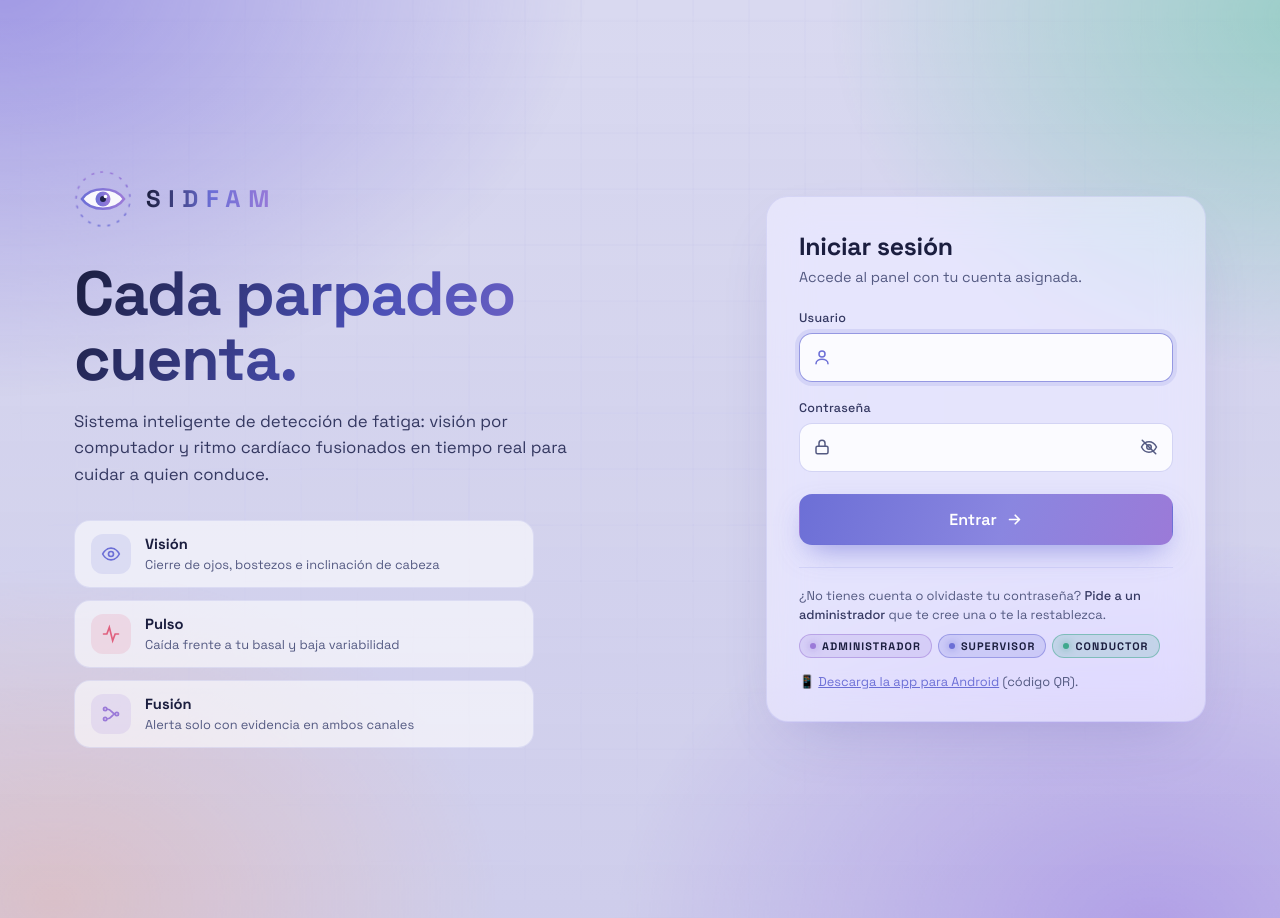
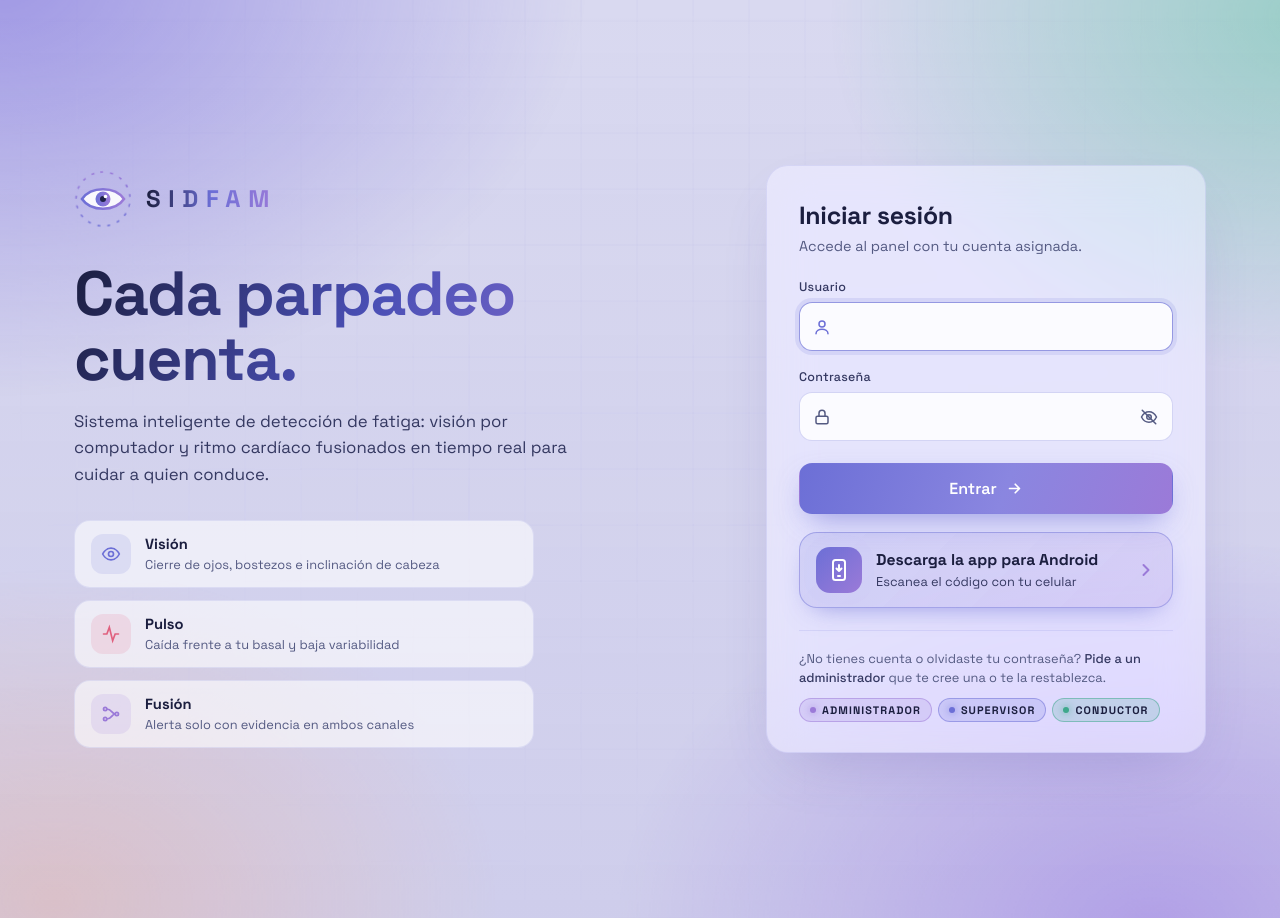
Before and after one commit to yersonh/Backend-Analitica-de-datos, a FastAPI app: page /login in a window 1280 px wide. Run offline with FastAPI, Linux system fonts and the light colour scheme; parts of the project's set-up code (start-up, migrations or seed data) failed here and were passed over; some libraries are stand-ins or nearby versions.

Commit message:
Tarjeta destacada con QR para descargar la app en el login
Co-Authored-By: Claude Opus 5.5 <noreply@anthropic.com>

```diff
--- a/app/main.py
+++ b/app/main.py
@@ -606,6 +606,7 @@ APK_URL = os.getenv(
     "APK_URL",
     "https://github.com/yersonh/Backend-Analitica-de-datos/releases/latest/download/app-release.apk",
 )
+templates.env.globals["apk_url"] = APK_URL  # el login muestra el QR en línea
 
 
 @app.get("/app", response_class=HTMLResponse)
--- a/app/templates/login.html
+++ b/app/templates/login.html
@@ -49,7 +49,37 @@
         .card .foot b { color: var(--ink-2); font-weight: 500; }
         .roles { display: flex; gap: 6px; flex-wrap: wrap; margin-top: 10px; }
 
+        /* --- Descarga de la app --- */
+        .app-tile {
+            display: flex; align-items: center; gap: 14px; margin-top: 18px; padding: 14px 16px;
+            border-radius: 18px; text-decoration: none; color: var(--ink);
+            background: linear-gradient(135deg, rgba(108, 111, 214, 0.16), rgba(155, 122, 216, 0.2));
+            border: 1.5px solid rgba(108, 111, 214, 0.45);
+            box-shadow: 0 10px 28px -14px rgba(108, 111, 214, 0.8);
+            transition: transform 0.2s, box-shadow 0.2s, border-color 0.2s;
+            animation: fadeUp 0.8s 0.35s both;
+        }
+        .app-tile:hover { transform: translateY(-2px); border-color: rgba(108, 111, 214, 0.8); box-shadow: 0 16px 34px -14px rgba(108, 111, 214, 0.95); }
+        .app-tile .ico {
+            width: 46px; height: 46px; flex: none; border-radius: 14px; display: grid; place-items: center; color: #fff;
+            background: linear-gradient(135deg, #6c6fd6, #9b7ad8);
+            box-shadow: 0 0 0 0 rgba(108, 111, 214, 0.55); animation: appPulse 2.6s infinite;
+        }
+        .app-tile .ico svg { width: 24px; height: 24px; }
+        .app-tile .txt { flex: 1; min-width: 0; }
+        .app-tile .txt b { display: block; font-size: 0.98rem; }
+        .app-tile .txt span { font-size: 0.8rem; color: var(--ink-2); }
+        .app-tile .mob { display: none; }
+        .app-tile .mini-qr { width: 76px; height: 76px; flex: none; padding: 5px; border-radius: 10px; background: #fff; border: 1px solid var(--line); }
+        .app-tile .mini-qr:empty { display: none; }
+        .app-tile .mini-qr svg { width: 100%; height: 100%; display: block; }
+        .app-tile .chev { width: 20px; height: 20px; flex: none; color: var(--violeta); }
+        @keyframes appPulse { 0% { box-shadow: 0 0 0 0 rgba(108, 111, 214, 0.55); } 70%, 100% { box-shadow: 0 0 0 12px rgba(108, 111, 214, 0); } }
+        @media (prefers-reduced-motion: reduce) { .app-tile .ico { animation: none; } }
+
         @media (max-width: 900px) {
+            .app-tile .mini-qr, .app-tile .desk { display: none; }
+            .app-tile .mob { display: inline; }
             .login { grid-template-columns: 1fr; gap: 28px; padding: 28px 16px; }
             .brand h1 { font-size: 2.2rem; margin: 22px 0 10px; }
             .features { display: none; }
@@ -123,6 +153,18 @@
                 <svg viewBox="0 0 24 24" fill="none" stroke="currentColor" stroke-width="2.4" stroke-linecap="round" stroke-linejoin="round"><path d="M5 12h14M13 6l6 6-6 6"/></svg>
             </button>
         </form>
+        <a class="app-tile" href="/app">
+            <div class="ico">
+                <svg viewBox="0 0 24 24" fill="none" stroke="currentColor" stroke-width="2" stroke-linecap="round" stroke-linejoin="round"><rect x="6" y="2" width="12" height="20" rx="2.5"/><path d="M11 18h2"/><path d="M12 7v6M9.5 10.5 12 13l2.5-2.5"/></svg>
+            </div>
+            <div class="txt">
+                <b>Descarga la app para Android</b>
+                <span class="desk">Escanea el código con tu celular</span>
+                <span class="mob">Toca para descargar e instalar</span>
+            </div>
+            <div class="mini-qr" id="mini-qr" aria-hidden="true"></div>
+            <svg class="chev" viewBox="0 0 24 24" fill="none" stroke="currentColor" stroke-width="2.4" stroke-linecap="round" stroke-linejoin="round"><path d="M9 6l6 6-6 6"/></svg>
+        </a>
         <div class="foot">
             ¿No tienes cuenta o olvidaste tu contraseña? <b>Pide a un administrador</b> que te cree una o te la restablezca.
             <div class="roles">
@@ -130,13 +172,25 @@
                 <span class="role-badge r-supervisor">Supervisor</span>
                 <span class="role-badge r-conductor">Conductor</span>
             </div>
-            <div style="margin-top: 14px;">📱 <a href="/app">Descarga la app para Android</a> (código QR).</div>
         </div>
     </section>
 </main>
 {% endblock %}
 
 {% block scripts %}
+<script src="https://cdnjs.cloudflare.com/ajax/libs/qrcode-generator/1.4.4/qrcode.min.js"></script>
+<script>
+    (() => {
+        // QR en línea solo en pantallas grandes: en el celular basta con tocar la tarjeta
+        if (!matchMedia("(min-width: 901px)").matches || typeof qrcode === "undefined") return;
+        try {
+            const qr = qrcode(0, "M");
+            qr.addData(new URL({{ apk_url | tojson }}, location.href).href);
+            qr.make();
+            document.getElementById("mini-qr").innerHTML = qr.createSvgTag({ cellSize: 2, margin: 0, scalable: true });
+        } catch (e) { /* sin QR la tarjeta sigue llevando a /app */ }
+    })();
+</script>
 <script>
     (() => {
         const form = document.getElementById("login-form");
```
